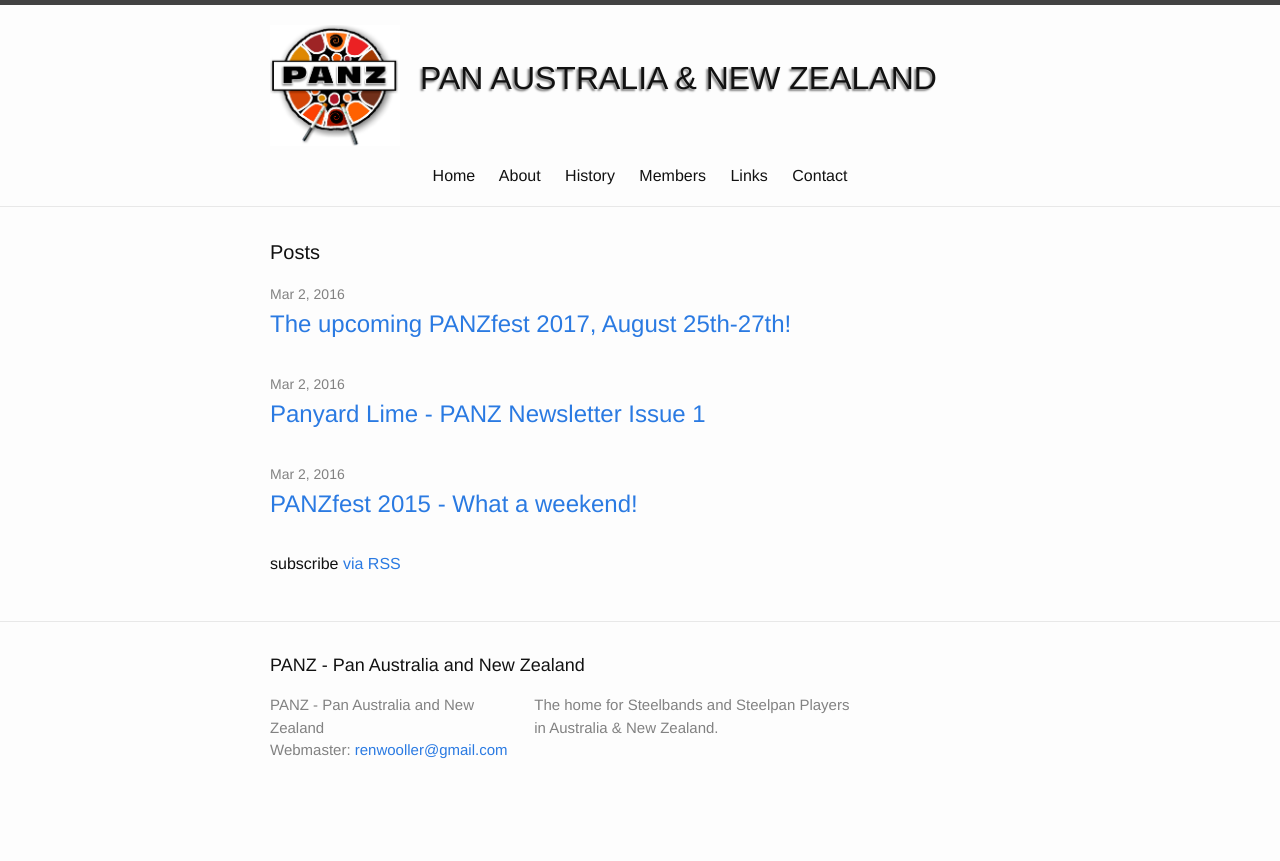
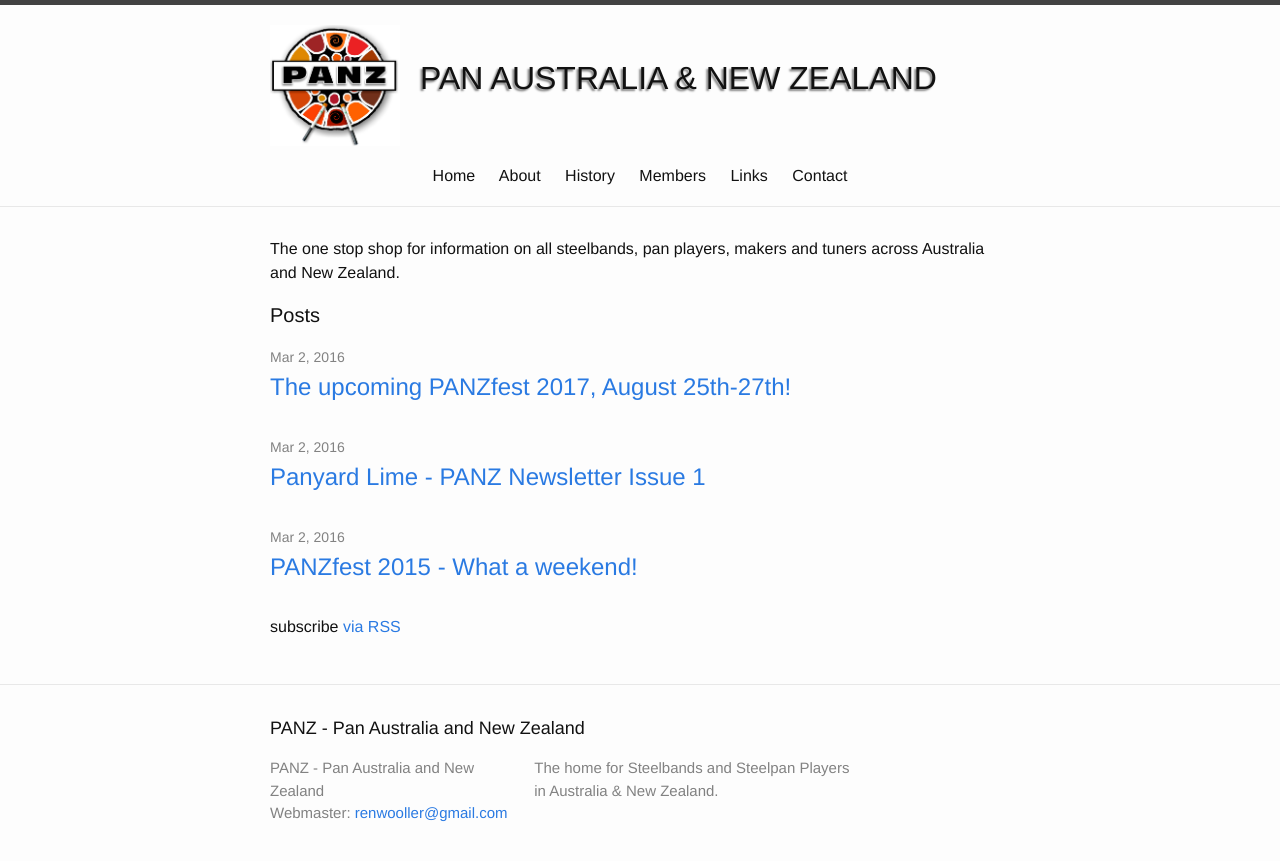
Before and after one commit to panzweb/panzweb.github.io, a Jekyll site: the page built from index.html, in a window 1280 px wide. Shown: the top 861 px of the page. Built offline with Jekyll 4.4.1, drawn with Linux system fonts in a browser that asks for light colours.

Commit message:
Update index.html

```diff
--- a/index.html
+++ b/index.html
@@ -3,7 +3,7 @@
 ---
 
 <div class="home">
-
+  <p> The one stop shop for information on all steelbands, pan players, makers and tuners across Australia and New Zealand.</p>
   <h1 class="page-heading">Posts</h1>
 
   <ul class="post-list">
```
